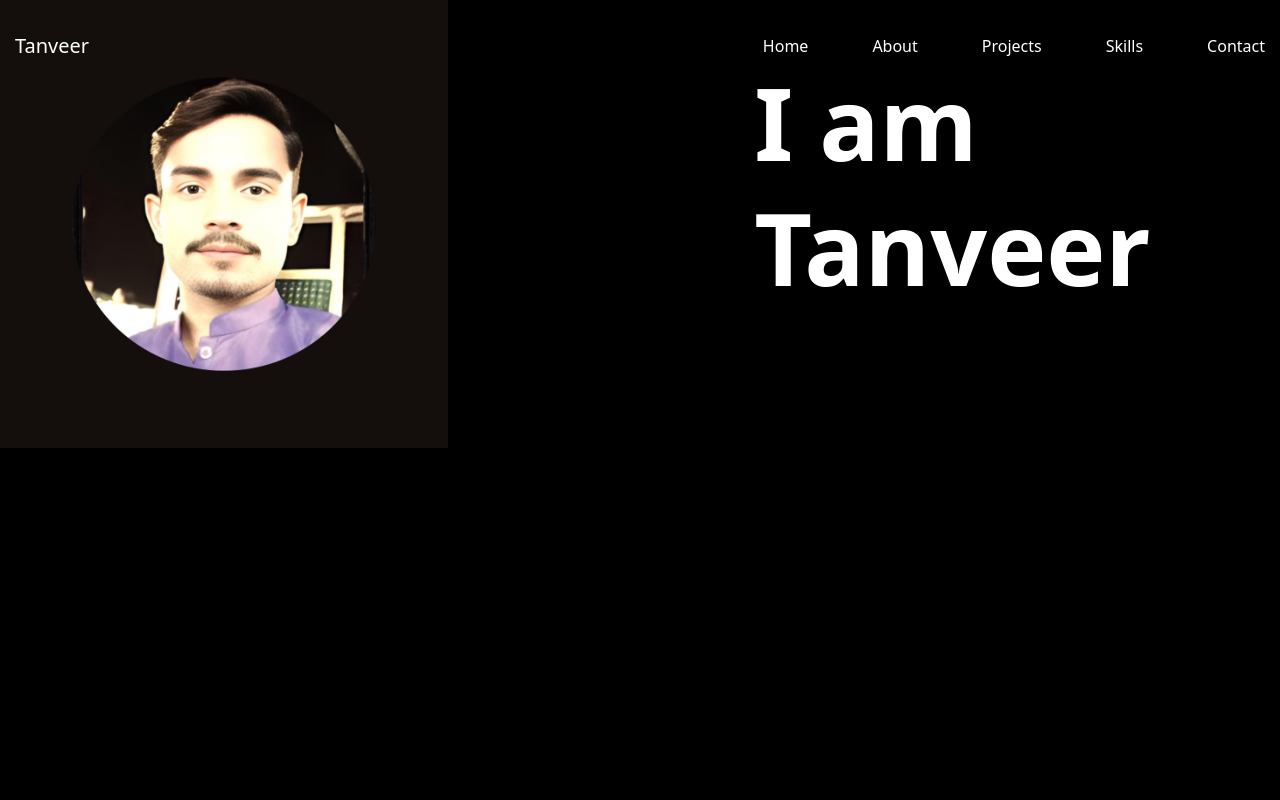
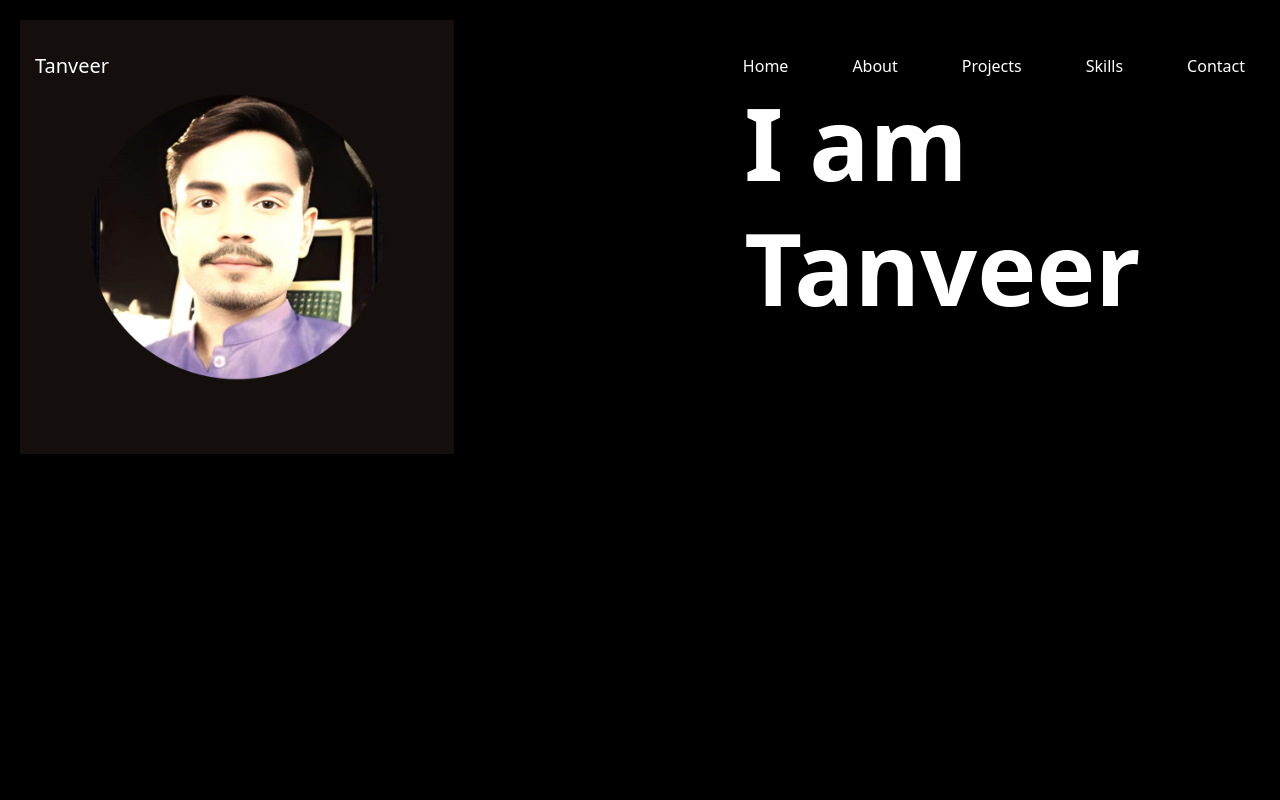
Before and after one commit to Tanveerkumar12/My_portfolio, a Next.js app: page / in a window 1280 px wide. Shown: the top 800 px of the page. Built offline with nearby package versions, Linux system fonts and the light colour scheme.

Commit message:
Update Hero.tsx

```diff
--- a/src/components/Hero.tsx
+++ b/src/components/Hero.tsx
@@ -4,7 +4,7 @@ import Navbar from './Navbar'
 const Hero = () => {
   return (
     <div id="hero" className="min-h-screen bg-no-repeat bg-[url(/banner_bg.png)] bg-cover"
-    style={{backgroundSize: "35%", backgroundPosition: "left 100px lop 100px"}}
+    style={{backgroundSize: "35%", backgroundPosition: "left 100px lop 100px" , margin:"20px"}}
     >
       <Navbar />
       <div className='container grid lg:grid-cols-2 h-[cals(100vh-60px)]'>
```
